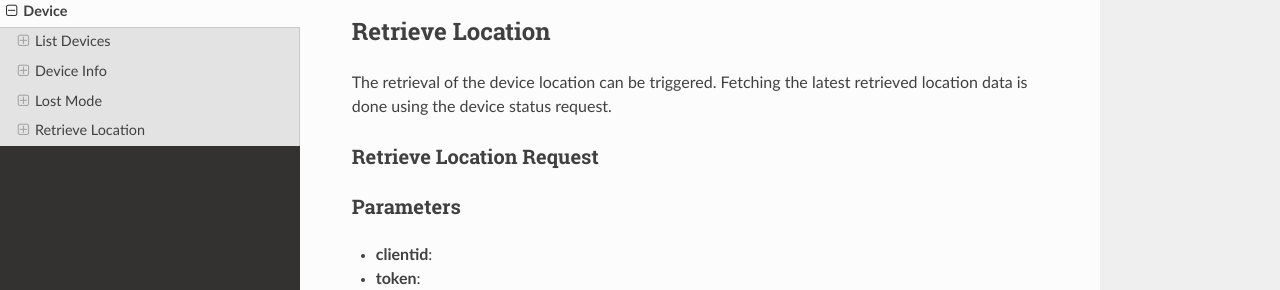
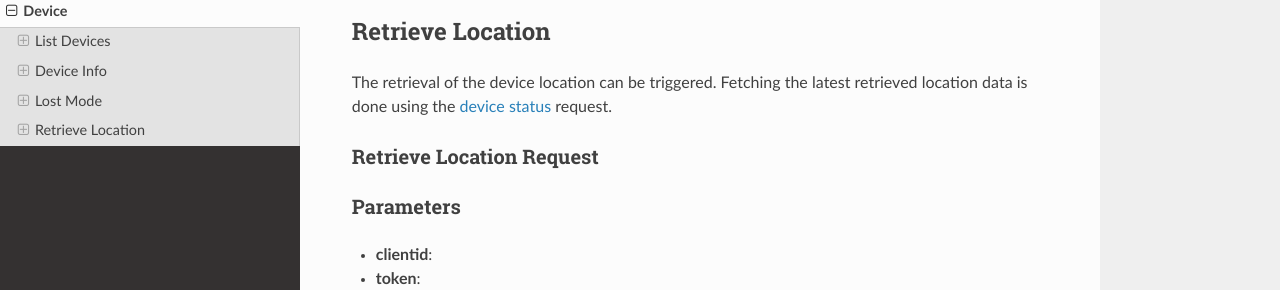
Before and after one commit to cortado-mobile-solutions/apidoc-mdm, an MkDocs documentation site: the page built from docs/device.md, in a window 1280 px wide and 900 px high, scrolled down 3958 px. Shown: the part 185-475 px from the top of the window. Built offline with MkDocs 1.6.1, drawn with Linux system fonts in a browser that asks for light colours; nearby versions of some CDN libraries; part of the change alters nothing that is shown; some of the changed text lies outside the part shown.

````diff
--- a/docs/device.md
+++ b/docs/device.md
@@ -158,7 +158,7 @@ Content-Type: application/json
 Depending on the management mode of the device, the lost mode can be enabled on the device to lock down the device. If the lost mode is enabled, the device passcode can be changed and the location can be retrieved.
 
 
-### Enabled Lost Mode
+### Enable Lost Mode
 
 #### Parameters
 * **clientid**:
@@ -227,7 +227,7 @@ Content-Type: application/json
 ```
 
 ## Retrieve Location
-The retrieval of the device location can be triggered. Fetching the latest retrieved location data is done using the device status request.
+The retrieval of the device location can be triggered. Fetching the latest retrieved location data is done using the [device status](#device-info) request.
 
 ### Retrieve Location Request
 
````
